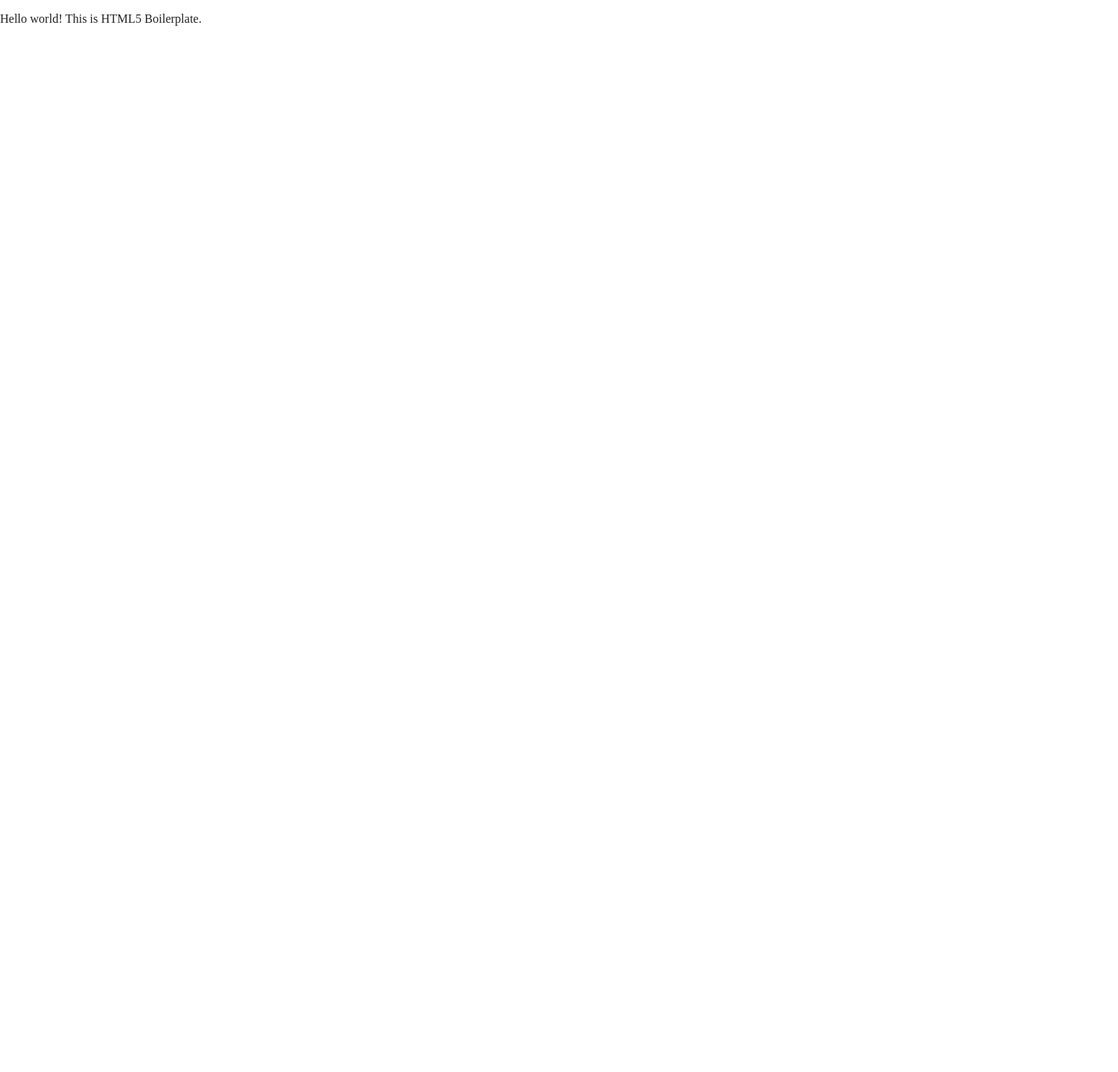
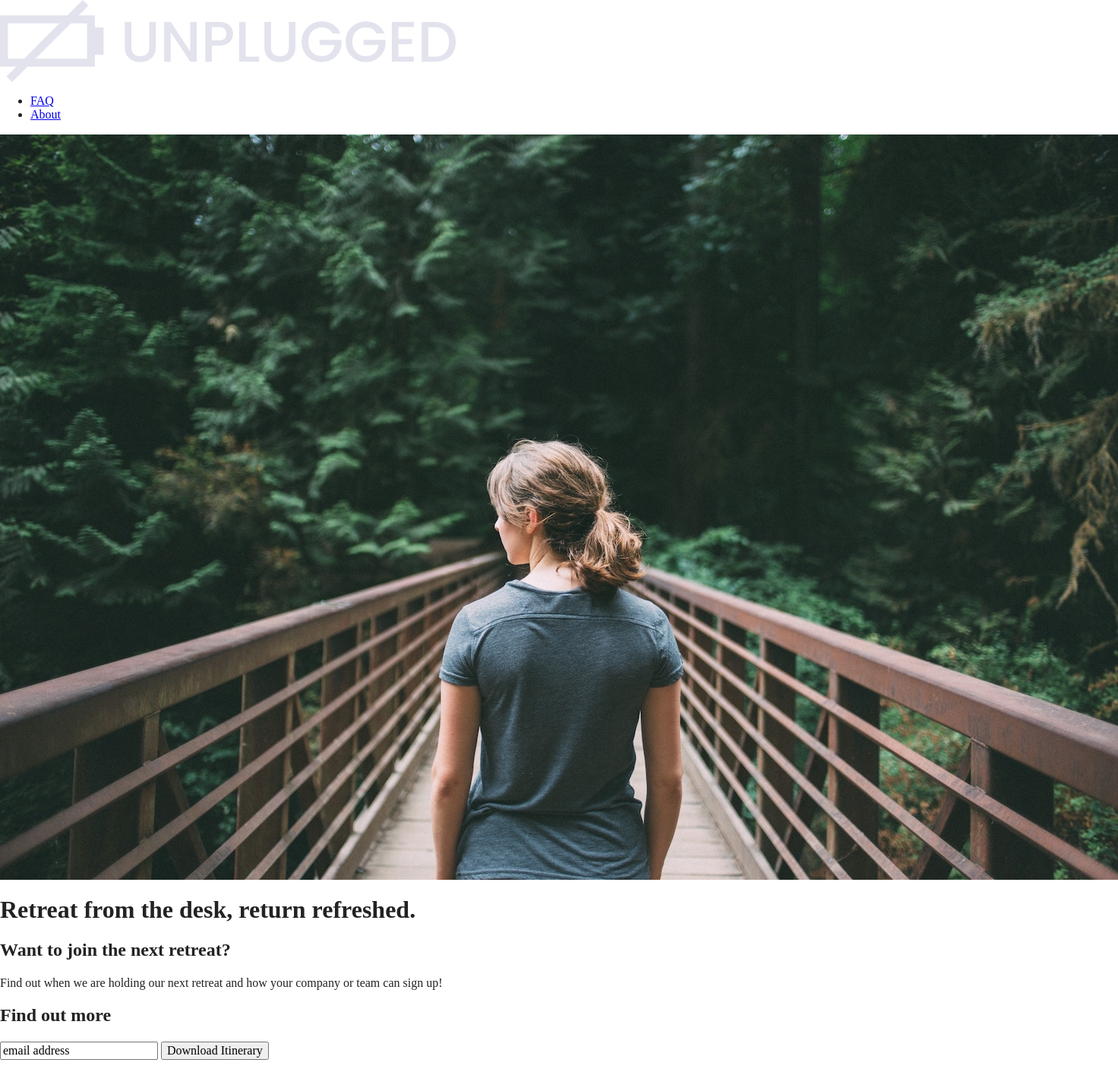
Before and after one commit to e-eastman/206-unplugged, a website built with Parcel: page unplugged-site/index.html in a window 1280 px wide. Shown: the whole page at 76% size, 1472 px wide, since content can reach past the window. Before the commit the page ends 800 px from the top, so only its background shows below. Built offline with nearby package versions, Linux system fonts and the light colour scheme.

Commit message:
Added html for hero and email signup sections

```diff
--- a/unplugged-site/index.html
+++ b/unplugged-site/index.html
@@ -3,7 +3,7 @@
 
 <head>
   <meta charset="utf-8">
-  <title></title>
+  <title>Unplugged Retreats</title>
   <meta name="description" content="">
   <meta name="viewport" content="width=device-width, initial-scale=1">
 
@@ -23,9 +23,65 @@
 </head>
 
 <body>
+  <!-- Add your site or application content here -->
 
-  <!-- Add your site or application content here -->
-  <p>Hello world! This is HTML5 Boilerplate.</p>
+<header>
+  <div class="content-wrapper">
+      <a href="#"><img src="img/unpluggedlogo.png" alt="unplugged logo"></a>
+      <div class="header-divider"></div>
+      <nav>
+          <ul>
+            <li><a href="faq/index.html" target="_blank">FAQ</a></li>
+            <li><a href="about/index.html" target="_blank">About</a></li>
+          </ul>
+      </nav>
+    </div>
+</header>
+
+<main>
+
+  <section>
+      <div class="hero-image">
+        <img src="img/hero-image.jpg" alt="woman in forest on bridge" />
+        <div class="hero-text">
+        <h1>Retreat from the desk, return refreshed.</h1>
+      </div>
+    </div>
+  </section>
+
+  <aside> <!-- newsletter sign up -->
+    <div class="blurb">
+      <h2>Want to join the next retreat?</h2>
+      <p>Find out when we are holding our next retreat and how your
+        company or team can sign up!</p>
+    </div>
+    <div class="signup">
+      <h2>Find out more</h2>
+      <input type="text" name="name" value="email address">
+      <input type="button" value="Download Itinerary">
+    </div>
+  </aside>
+
+</main>
+
+<footer>
+    <div class="content-wrapper">
+        <div class="footer-content">
+            <address class="contact"></address>
+            <div class="social">
+                <div class="social-icons">
+                  <p><a href="https://www.facebook.com" target="_blank"></a></p>
+                  <p><a href="https://www.twitter.com" target="_blank"></a></p>
+                  <p><a href="https://www.instagram.com" target="_blank"></a></p>
+                  <!-- add social icon img file paths -->
+                </div>
+            </div>
+        </div> <!-- footer content ends -->
+    </div> <!--footer content-wrapper ends -->
+
+    <div class="copyright"></div>
+</footer>
+
   <script src="js/vendor/modernizr-3.11.2.min.js"></script>
   <script src="js/plugins.js"></script>
   <script src="js/main.js"></script>
```
Also changed, not shown: unplugged-site/img/background.jpg (added), unplugged-site/img/group-shot.jpg (added), unplugged-site/img/hero-image.jpg (added), unplugged-site/img/rawpixel-800820-unsplash1.jpg (deleted), 1 other file.
